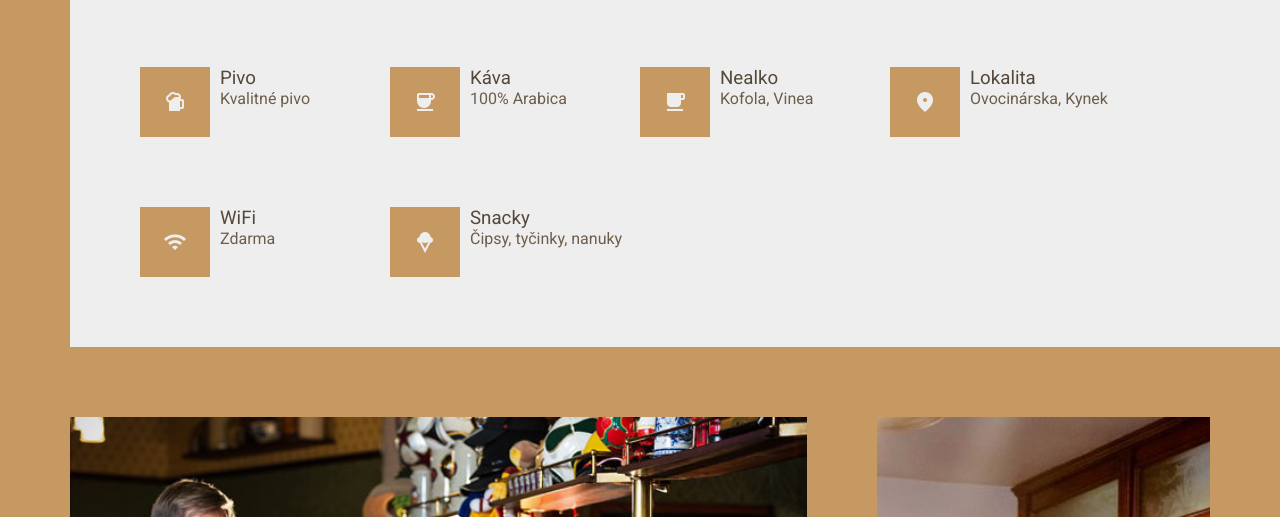
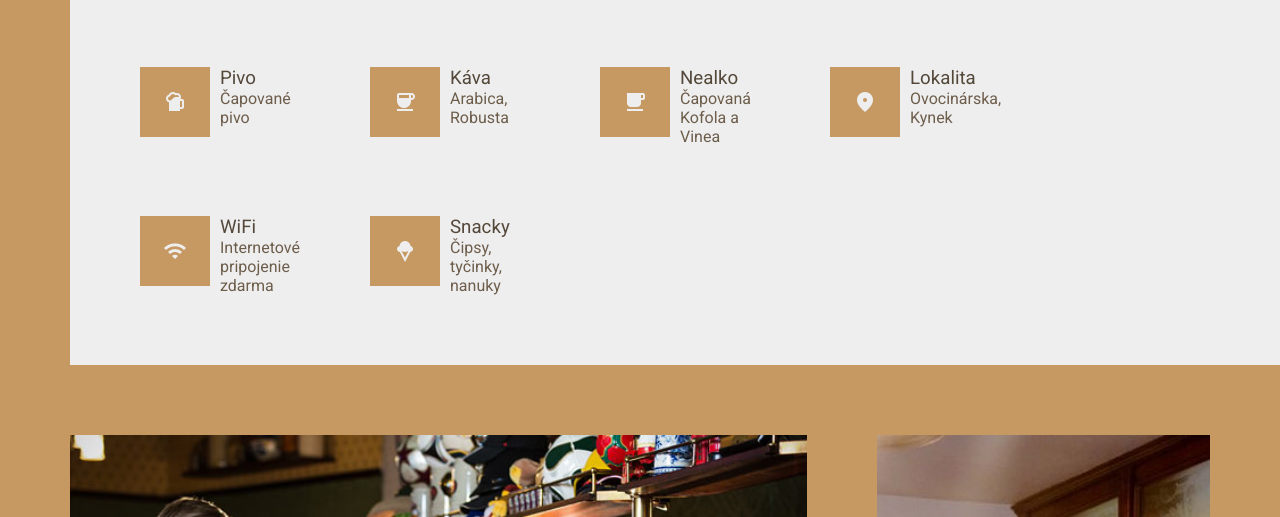
Before and after one commit to kaviarenufaza/kaviarenufaza.github.io, a plain HTML site: page index.html in a window 1280 px wide. Shown: the part 283-800 px from the top of the page. Drawn offline with Linux system fonts and the light colour scheme.

Commit message:
Add files via upload

```diff
--- a/index.html
+++ b/index.html
@@ -46,7 +46,7 @@
                         </div>
                         <div>
                             <h3>Pivo</h3>
-                            <p>Kvalitné pivo</p>
+                            <p>Čapované pivo</p>
                         </div>
                     </div>
                     <div class="perk">
@@ -57,7 +57,7 @@
                         </div>
                         <div>
                             <h3>Káva</h3>
-                            <p>100% Arabica</p>
+                            <p>Arabica, Robusta</p>
                         </div>
                     </div>
                     <div class="perk">
@@ -68,7 +68,7 @@
                         </div>
                         <div>
                             <h3>Nealko</h3>
-                            <p>Kofola, Vinea</p>
+                            <p>Čapovaná Kofola a Vinea</p>
                         </div>
                     </div>
                     <div class="perk">
@@ -90,7 +90,7 @@
                         </div>
                         <div>
                             <h3>WiFi</h3>
-                            <p>Zdarma</p>
+                            <p>Internetové pripojenie zdarma</p>
                         </div>
                     </div>
                     <div class="perk">
--- a/style.css
+++ b/style.css
@@ -249,7 +249,7 @@ footer {
 }
 
 .perk {
-    width: 25rem;
+    width: 23rem;
     /* margin: 0 auto; */
     display: flex;
 }
@@ -276,6 +276,7 @@ footer {
 }
 
 .perk > *:not(.icon) {
+    width: min-content;
     margin: 0 1rem;
 }
 
```
